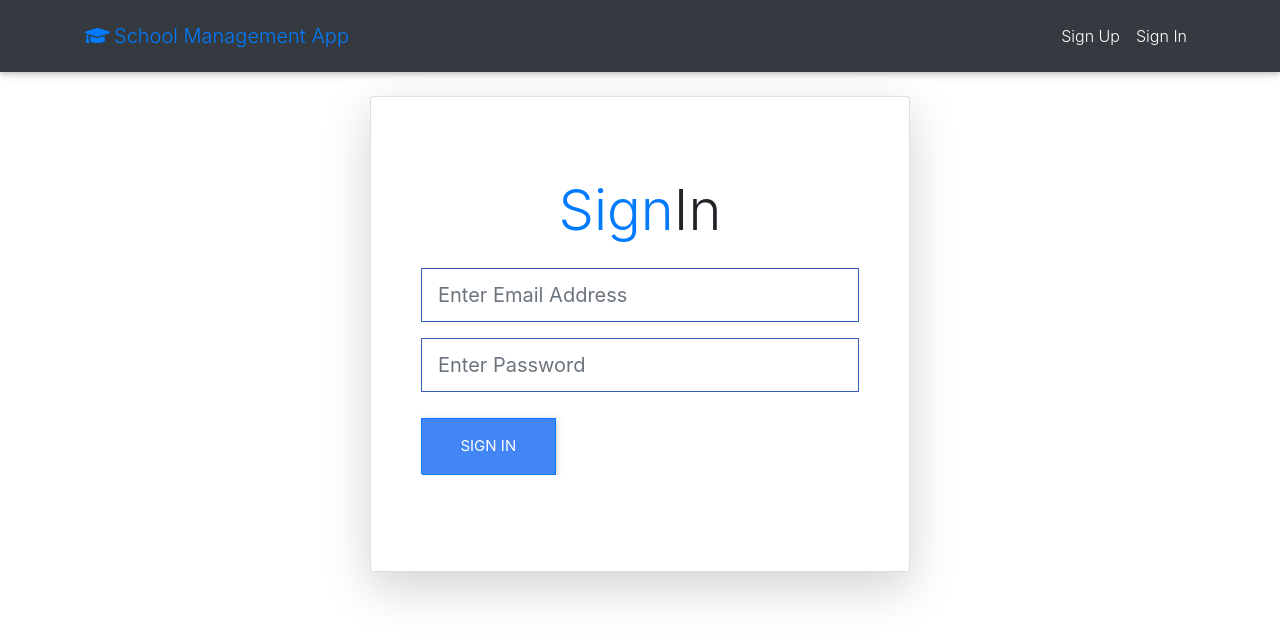
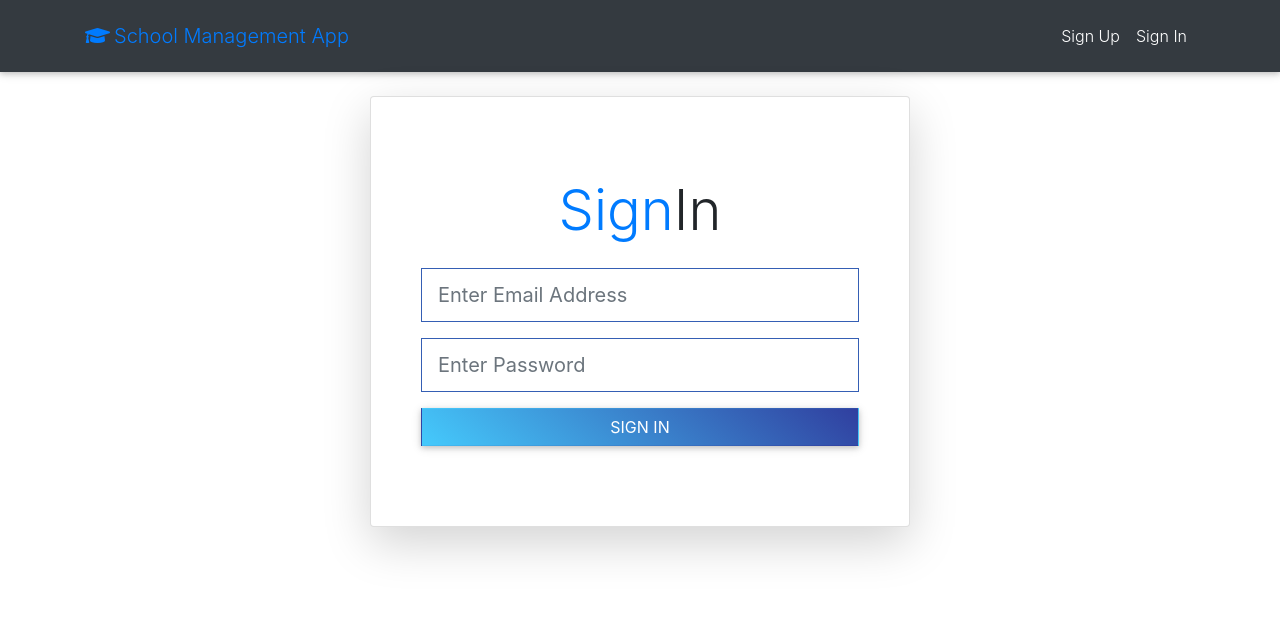
Before and after one commit to Ademayowa/school-management-app, a React (Create React App) app in the folder client/: page /sign-in in a window 1280 px wide. Shown: the top 640 px of the page. Built offline with nearby package versions, Linux system fonts and the light colour scheme; the HTML template or start-up script is replaced by a standard one.

Commit message:
lets see how branching works

```diff
--- a/client/src/components/auth/SignIn.js
+++ b/client/src/components/auth/SignIn.js
@@ -80,13 +80,7 @@ class SignIn extends Component {
                   onChange={this.onChange}
                   error={errors.password}
                 />
-                <div className="form-group">
-                  <input
-                    type="submit"
-                    className="btn btn-primary btn-lg"
-                    value="Sign in"
-                  />
-                </div>
+                <button className="btn blue-gradient btn-block">Sign in</button>
               </form>
             </div>
           </div>
--- a/client/src/components/auth/SignUp.js
+++ b/client/src/components/auth/SignUp.js
@@ -94,13 +94,7 @@ class SignUp extends Component {
                   onChange={this.onChange}
                   error={errors.password2}
                 />
-                <div className="form-group">
-                  <input
-                    type="submit"
-                    className="btn btn-primary btn-lg"
-                    value="Sign in"
-                  />
-                </div>
+                <button className="btn blue-gradient btn-block">Sign in</button>
               </form>
             </div>
           </div>
```
